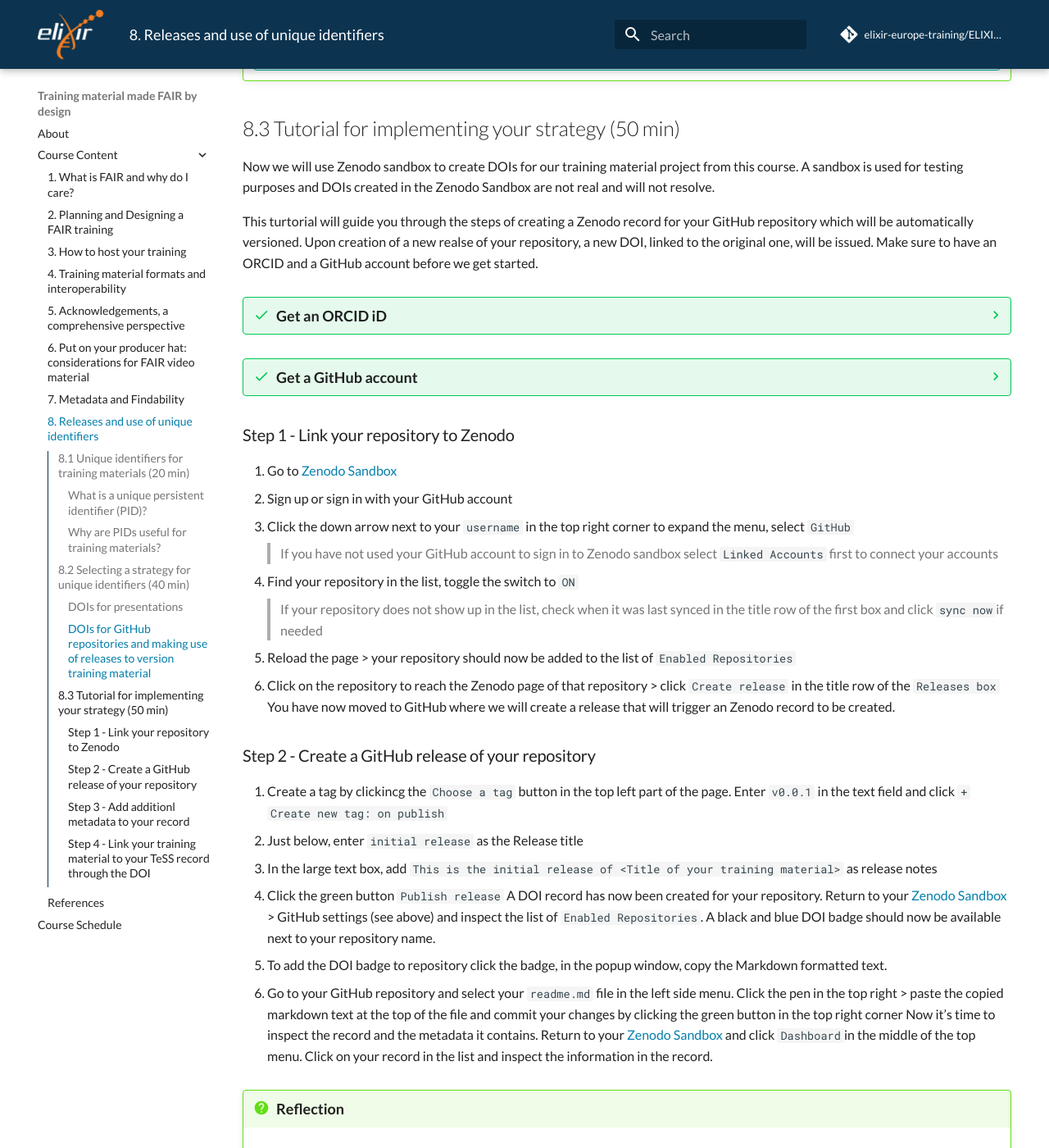
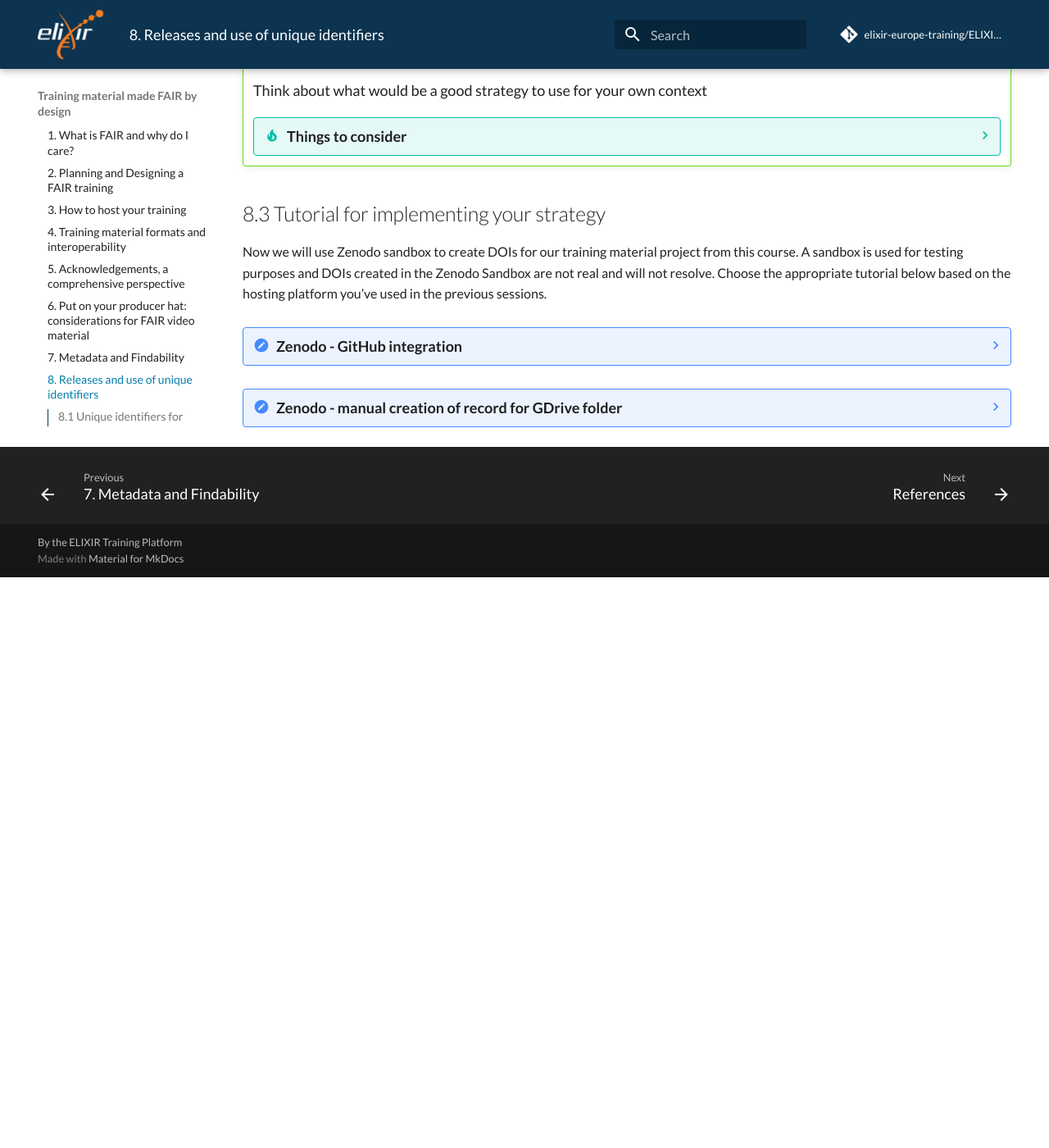
Before and after one commit to elixir-europe-training/ELIXIR-TrP-FAIR-Material-By-Design, an MkDocs documentation site: the page built from docs/chapters/chapter_08.md, in a window 1280 px wide and 1400 px high, scrolled down 3722 px. Shown: the whole window at 82% size. Built offline with MkDocs 1.6.1 and Material for MkDocs 9.7.7, drawn with Linux system fonts in a browser that asks for light colours; comment, search, counter and statistics services are not loaded; after the commit the page ends 4426 px from its top, so only the background shows below that; some of the changed lines change nothing that is shown; some of the changed text lies outside the part shown.

Commit message:
add GDrive tutorial

```diff
--- a/docs/chapters/chapter_08.md
+++ b/docs/chapters/chapter_08.md
@@ -1,6 +1,6 @@
 ---
 Lead: Elin
-Duration: 110 min
+Duration: 110 min (8.1 - 20 min, 8.2 - 40 min, 8.3 - 50 min)
 Title: Releases and use of unique identifiers
 To cover:
 - What is a PID and why is it useful for training materials
@@ -12,12 +12,13 @@
 ---
 
 !!! success "Learning Outcomes"
-
+    - Explain what unique persistant identifiers are is and their benefits
+    - List and differentiate the types of unique identifiers that are relevant for publishing and sharing training materials
     - Compare different strategies for unique identifiers for training material
-    - Create versioned DOIs for training material in a GitHub repository
+    - Create versioned DOIs for training materials
 
 
-## 8.1 Unique identifiers for training materials (20 min)
+## 8.1 Unique identifiers for training materials
 
 ### What is a unique persistent identifier (PID)?
 
@@ -76,7 +77,7 @@
     Go to the [ROR search page](https://ror.org/search) and try to find your organisation's ROR
 
 
-## 8.2 Selecting a strategy for unique identifiers (40 min)
+## 8.2 Selecting a strategy for unique identifiers
 
 ### DOIs for presentations
 
@@ -190,94 +191,168 @@
         Read more in [Chapter 5 of the FAIR Training Handbook](https://elixir-europe-training.github.io/ELIXIR-TrP-FAIR-training-handbook/chapters/chapter_05/#how-to-get-a-doi-for-your-training-materials)
 
 
-## 8.3 Tutorial for implementing your strategy (50 min)
+## 8.3 Tutorial for implementing your strategy
 
-Now we will use Zenodo sandbox to create DOIs for our training material project from this course. A sandbox is used for testing purposes and DOIs created in the Zenodo Sandbox are not real and will not resolve.
-
-This turtorial will guide you through the steps of creating a Zenodo record for your GitHub repository which will be automatically versioned. Upon creation of a new realse of your repository, a new DOI, linked to the original one,  will be issued. Make sure to have an ORCID and a GitHub account before we get started.
+Now we will use Zenodo sandbox to create DOIs for our training material project from this course. A sandbox is used for testing purposes and DOIs created in the Zenodo Sandbox are not real and will not resolve. Choose the appropriate tutorial below based on the hosting platform you've used in the previous sessions.
 
 
-??? success "Get an ORCID iD"
 
-    Create your ORCID iD by [registering](https://orcid.org/register) at the [ORCID website](https://info.orcid.org/researchers/)
+??? note "Zenodo - GitHub integration"
+
+    This tutorial will guide you through the steps of creating a Zenodo record for your GitHub repository which will be automatically versioned. Upon creation of a new realse of your repository, a new DOI, linked to the original one,  will be issued. Make sure to have an ORCID and a GitHub account before we get started.
+
+    ??? success "Get an ORCID iD"
+
+        Create your ORCID iD by [registering](https://orcid.org/register) at the [ORCID website](https://info.orcid.org/researchers/)
 
 
-??? success "Get a GitHub account"
+    ??? success "Get a GitHub account"
 
-    Create your GitHub account by [signing up](https:/github.com)
+        Create your GitHub account by [signing up](https:/github.com)
 
 
-### Step 1 - Link your repository to Zenodo
-1. Go to [Zenodo Sandbox](https://sandbox.zenodo.org/)
-2. Sign up or sign in with your GitHub account
-3. Click the down arrow next to your `username` in the top right corner to expand the menu,  select `GitHub`
-> If you have not used your GitHub account to sign in to Zenodo sandbox select `Linked Accounts` first to connect your accounts
-4. Find your repository in the list, toggle the switch to `ON`
-> If your repository does not show up in the list, check when it was last synced in the title row of the first box and  click `sync now`if needed
-5. Reload the page > your repository should now be added to the list of `Enabled Repositories`
-6. Click on the repository to reach the Zenodo page of that repository > click `Create release` in the title row of the `Releases box`
-You have now moved to GitHub where we will create a release that will trigger an Zenodo record to be created.
+    ### GH Step 1- Link your repository to Zenodo
+    1. Go to [Zenodo Sandbox](https://sandbox.zenodo.org/)
+    2. Sign up or sign in with your GitHub account
+    3. Click the down arrow next to your `username` in the top right corner to expand the menu,  select `GitHub`
+    > If you have not used your GitHub account to sign in to Zenodo sandbox select `Linked Accounts` first to connect your accounts
+    4. Find your repository in the list, toggle the switch to `ON`
+    > If your repository does not show up in the list, check when it was last synced in the title row of the first box and  click `sync now`if needed
+    5. Reload the page > your repository should now be added to the list of `Enabled Repositories`
+    6. Click on the repository to reach the Zenodo page of that repository > click `Create release` in the title row of the `Releases box`
+    You have now moved to GitHub where we will create a release that will trigger an Zenodo record to be created.
 
-### Step 2 - Create a GitHub release of your repository
+    ### GH Step 2 - Create a GitHub release of your repository
 
-1. Create a tag by clickincg the `Choose a tag` button in the top left part of the page. Enter `v0.0.1` in the text field and click `+ Create new tag: on publish`
-2. Just below, enter `initial release` as the Release title
-3. In the large text box, add `This is the initial release of <Title of your training material>` as release notes
-4. Click the green button `Publish release`
-A DOI record has now been created for your repository. Return to your [Zenodo Sandbox](https://sandbox.zenodo.org/) > GitHub settings (see above) and inspect the list of `Enabled Repositories`. A black and blue DOI badge should now be available next to your repository name.
-5. To add the DOI badge to repository click the badge, in the popup window, copy the Markdown formatted text.
-6. Go to your GitHub repository and select your `readme.md` file in the left side menu. Click the pen in the top right > paste the copied markdown text at the top of the file and commit your changes by clicking the green button in the top right corner
-Now it's time to inspect the record and the metadata it contains. Return to your [Zenodo Sandbox](https://sandbox.zenodo.org/) and click `Dashboard`in the middle of the top menu. Click on your record in the list and inspect the information in the record.
+    1. Create a tag by clickincg the `Choose a tag` button in the top left part of the page. Enter `v0.0.1` in the text field and click `+ Create new tag: on publish`
+    2. Just below, enter `initial release` as the Release title
+    3. In the large text box, add `This is the initial release of <Title of your training material>` as release notes
+    4. Click the green button `Publish release`
+    A DOI record has now been created for your repository. Return to your [Zenodo Sandbox](https://sandbox.zenodo.org/) > GitHub settings (see above) and inspect the list of `Enabled Repositories`. A black and blue DOI badge should now be available next to your repository name.
+    5. To add the DOI badge to repository click the badge, in the popup window, copy the Markdown formatted text.
+    6. Go to your GitHub repository and select your `readme.md` file in the left side menu. Click the pen in the top right > paste the copied markdown text at the top of the file and commit your changes by clicking the green button in the top right corner
+    Now it's time to inspect the record and the metadata it contains. Return to your [Zenodo Sandbox](https://sandbox.zenodo.org/) and click `Dashboard`in the middle of the top menu. Click on your record in the list and inspect the information in the record.
 
-!!! question "Reflection"
+    !!! question "Reflection"
 
-    Can you find some metadata which is automatically imported from the github repository? What metadata is missing?
+        Can you find some metadata which is automatically imported from the github repository? What metadata is missing?
 
-    ??? tip "Hints"
+        ??? tip "Hints"
 
-        Zenodo automatically extract metadata about your release from GitHub APIs. For example, the authors are determined from the repository’s contributor statistics or the citation.cff file that is used to populate the GitHub repository with information. To overwrite some of the default metadata that would come from a regular GitHub release you can include a .zenodo.json file at the root of your GitHub repository. This will not be covered in this course but you can find more information in the [Zenodo Developers documentation](https://developers.zenodo.org/#add-metadata-to-your-github-repository-release)
+            Zenodo automatically extract metadata about your release from GitHub APIs. For example, the authors are determined from the repository’s contributor statistics or the citation.cff file that is used to populate the GitHub repository with information. To overwrite some of the default metadata that would come from a regular GitHub release you can include a .zenodo.json file at the root of your GitHub repository. This will not be covered in this course but you can find more information in the [Zenodo Developers documentation](https://developers.zenodo.org/#add-metadata-to-your-github-repository-release)
 
 
-        | Zenodo Record      | GitHub Repository                    |
-        | -------------------| ------------------------------------ |
-        | Description        | release notes |
-        | Title              | name of repository or citation.cff file if in place|
-        | Creators           | citation.cff file if in place|
+            | Zenodo Record      | GitHub Repository                    |
+            | -------------------| ------------------------------------ |
+            | Description        | release notes |
+            | Title              | name of repository or citation.cff file if in place|
+            | Creators           | citation.cff file if in place|
 
-7. Now, create a new release of your repository. This time, include the description of your Training material as release notes.
+    7. Now, create a new release of your repository. This time, include the description of your Training material as release notes.
 
-### Step 3 - Add additionl metadata to your record
+    ### GH Step 3 - Add additional metadata to your record
 
-Rich metadata is very important for making any kind of digital object FAIR. We will manually add the metadata from the previous session in the Zenodo Record fot your repository.
+    Rich metadata is very important for making any kind of digital object FAIR. We will manually add the metadata from the previous session in the Zenodo Record fot your repository.
 
-1. In your Zenodo Sandbox Dashboard, click `edit` next to your repository in the list
-2. Set (change or add) the following:
+    1. In your Zenodo Sandbox Dashboard, click `edit` next to your repository in the list
+    2. Set (change or add) the following:
 
-    - `Resource type` to "Lesson"
-    - `License` to "Creative Commons Attribution 4.0 International aka CC-BY-4.0"
-    - `Keywords` as specified previously
-    - `Funding` if any
+        - `Resource type` to "Lesson"
+        - `License` to "Creative Commons Attribution 4.0 International aka CC-BY-4.0"
+        - `Keywords` as specified previously
+        - `Funding` if any
 
-3. In the `Creators`section, click `edit` next to an existing name or click the `Add creator` button below the names. Make sure to add the Names, the ORCID-iD in the `Identifiers` field and one or several Affiliations.
-4. In the `Related Works`field click `Add related work` to add a link to your TeSS record as follows:
+    3. In the `Creators`section, click `edit` next to an existing name or click the `Add creator` button below the names. Make sure to add the Names, the ORCID-iD in the `Identifiers` field and one or several Affiliations.
+    4. In the `Related Works`field click `Add related work` to add a link to your TeSS record as follows:
 
-    - `Relation`:  "Is described by"
-    - `Identifier`: "the url to your record"
-    - `Scheme`: "URL"
-    - `Resource type`: "Event"
+        - `Relation`:  "Is described by"
+        - `Identifier`: "the url to your record"
+        - `Scheme`: "URL"
+        - `Resource type`: "Event"
 
-5. Click `Save draft` in the right side-menu and then `Preview`. Review your record and if everything looks good, click `Back to edit` in the top left and then `Publish`in the right side-menu.
+    5. Click `Save draft` in the right side-menu and then `Preview`. Review your record and if everything looks good, click `Back to edit` in the top left and then `Publish`in the right side-menu.
 
-### Step 4 - Link your training material to your TeSS record through the DOI
+    ### GH Step 4 - Link your training material to your TeSS record through the DOI
 
-The F3 principle of the [FAIR data pronciples](https://www.go-fair.org/fair-principles/) states that "Metadata clearly and explicitly include the identifier of the data they describe" and this applies to training materials as well. The association between the description of your course in TeSS and the course material in the GitHub repository should be done by mentioning the DOI is the TeSS record (and the repository) and also linking to the TeSS record from Zenodo.
+    The F3 principle of the [FAIR data pronciples](https://www.go-fair.org/fair-principles/) states that "Metadata clearly and explicitly include the identifier of the data they describe" and this applies to training materials as well. The association between the description of your course in TeSS and the course material in the GitHub repository should be done by mentioning the DOI is the TeSS record (and the repository) and also linking to the TeSS record from Zenodo.
 
-1. Go TeSS sandbox
-2. Click edit
-3. Add the DOI in the apporpriate place
+    1. Go [test instance of TeSS](https://dev.tess.elixir-europe.org/users/sign_up)
+    2. Click edit
+    3. Add the DOI in the apporpriate place
 
-??? abstract "Additional exercises"
+    ??? abstract "Additional exercises"
 
 
-    1. Add a citation.cff file to your repository
-    2. Add a .zenodo.json file to your repository. For an example see https://cdnis-brain.readthedocs.io/zenodo/
+        1. Add a citation.cff file to your repository
+        2. Add a .zenodo.json file to your repository. For an example see https://cdnis-brain.readthedocs.io/zenodo/
+
+??? note "Zenodo - manual creation of record for GDrive folder"
+
+    This tutorial will guide you through the steps of creating a Zenodo record for your training material hosted on GDrive. Make sure to have an ORCID before we get started.
+
+    ??? success "Get an ORCID iD"
+
+        Create your ORCID iD by [registering](https://orcid.org/register) at the [ORCID website](https://info.orcid.org/researchers/)
+
+
+
+    ### GDrive Step 1 - Zenodo reserve a DOI
+    1. Go to [Zenodo Sandbox](https://sandbox.zenodo.org/)
+    2. Sign up or sign in with your email adress or Github account
+    > The ORCID connection might not be stable for Zenodo Sandbox
+    3. Click the plus sign next to your `username` in the top right corner to expand the menu
+    4. Select `New upload`
+    5. Under `Basic information` go through the mandatory fields one by one and set as follows:
+        - `Do you already have a DOI for this upload` to "No"
+        - `Resource type` to "Lesson"
+        - `Title` to "Title of your Training material"
+        - `Publication date` to "today's date"
+        - `Creators` click `+ Add Creator` button and add your group members ORCIDs one at the time
+        - `Description` add the course description formattedin a human readable way
+        - `License` to "Creative Commons Attribution 4.0 International aka CC-BY-4.0"
+    6. Go back to the first field `Digital Object Indtifier`, click the button `Get a DOI now!` > This will reserve a DOI for your record that can be included in your files prior to upload. Copy the reserved DOI that has appeared to the left. It should look similar to this: `10.5072/zenodo.109776`
+    7. Click `Save draft`in the right hand menu
+
+    ### GDrive Step 2 - Upload  your files
+    1. Go to your GDrive folder
+    2. In your `readme file`, add the DOI you reserved in the previous step
+    3. Now download the entire folder by right clicking on the folder name and then select `download`. A `.zip file` will de downloaded to your computer.
+    4. Locate the `.zip file` on your computer
+    5. Return to Zenodo sandbox and in your Dashboard, click `edit` next to your saved record in the list
+    6. Upload your `.zip file` of your GDrive folder by `Drag and drop` or by clicking the `Upload files` button
+    7. Click `Save draft` in the right side-menu and then `Preview`. Review your record and if everything looks good, click `Back to edit` in the top left and then `Publish`in the right side-menu.
+
+    ### GDrive Step 3 - Add additional metadata to your record
+
+    Rich metadata is very important for making any kind of digital object FAIR. We will continue to add the metadata from the previous session in the Zenodo Record. Metadata can be addedd without generating a new version of your record. If you were to upload new files, a new version of the record would automatically be generated and triggering the creation of a new DOI.
+
+    1. In your Zenodo Sandbox Dashboard, click `edit` next to your repository in the list
+    2. Set (change or add) the following:
+
+        - `Keywords` as specified previously
+        - `Funding` if any
+
+    3. In the `Related Works`field click `Add related work` to add a link to your TeSS record as follows:
+
+        - `Relation`:  "Is described by"
+        - `Identifier`: "the url to your record"
+        - `Scheme`: "URL"
+        - `Resource type`: "Event"
+
+    4. Click `Save draft` in the right side-menu and then `Preview`. Review your record and if everything looks good, click `Back to edit` in the top left and then `Publish`in the right side-menu.
+
+    ### GDrive Step 4 - Link your training material to your TeSS record through the DOI
+
+    The F3 principle of the [FAIR data principles](https://www.go-fair.org/fair-principles/) states that "Metadata clearly and explicitly include the identifier of the data they describe" and this applies to training materials as well. The association between the description of your course in TeSS and the course material in the LMS should be done by mentioning the DOI is the TeSS record (and the files themselves) and also linking to the TeSS record from Zenodo.
+
+    1. Go [test instance of TeSS](https://dev.tess.elixir-europe.org/users/sign_up)
+    2. Click edit
+    3. Add the DOI in the apporpriate place
+
+    ??? abstract "Additional exercises"
+
+        1. Add a link to your LMS in the `Related Works` field. Determine appropriate values for the fields
+            - `Relation`
+            - `Identifier`
+            - `Scheme`
+            - `Resource type`
```
